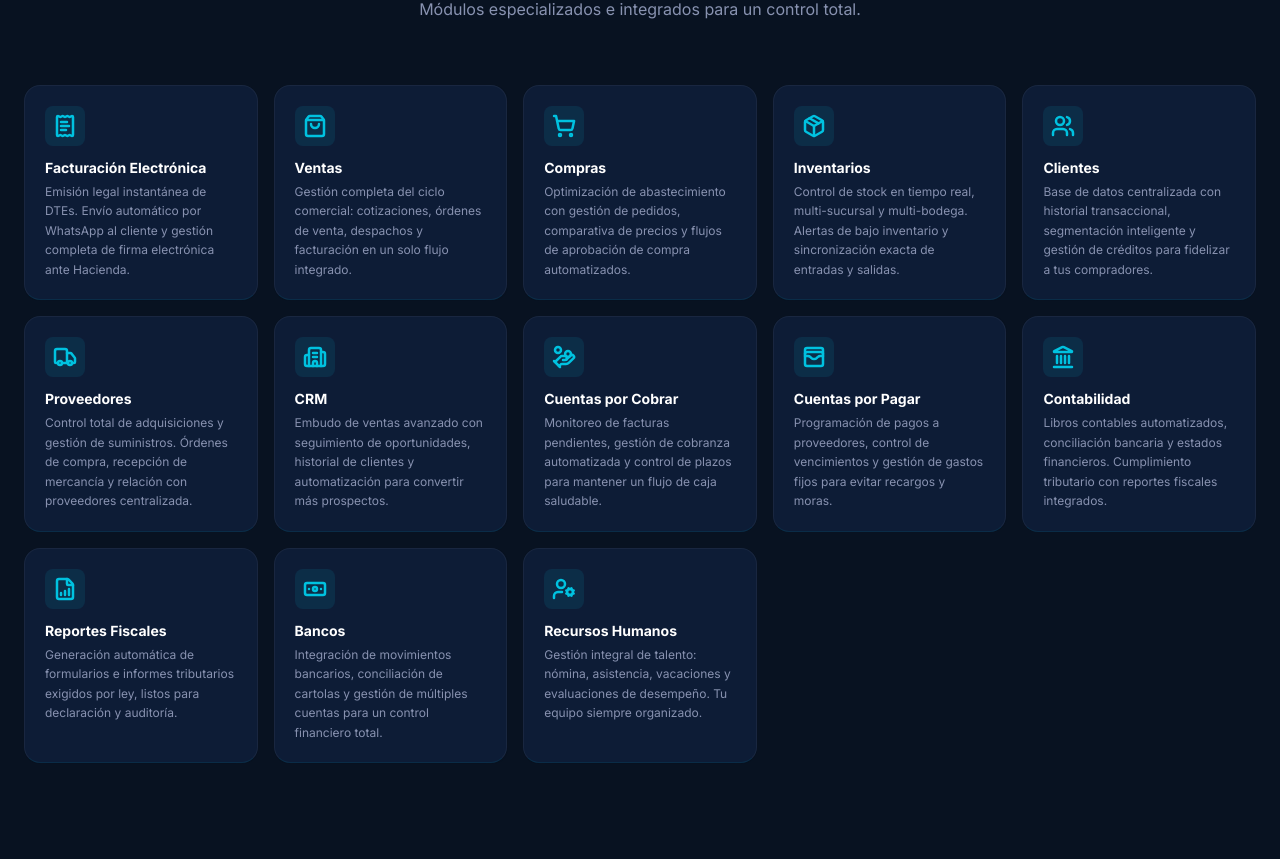
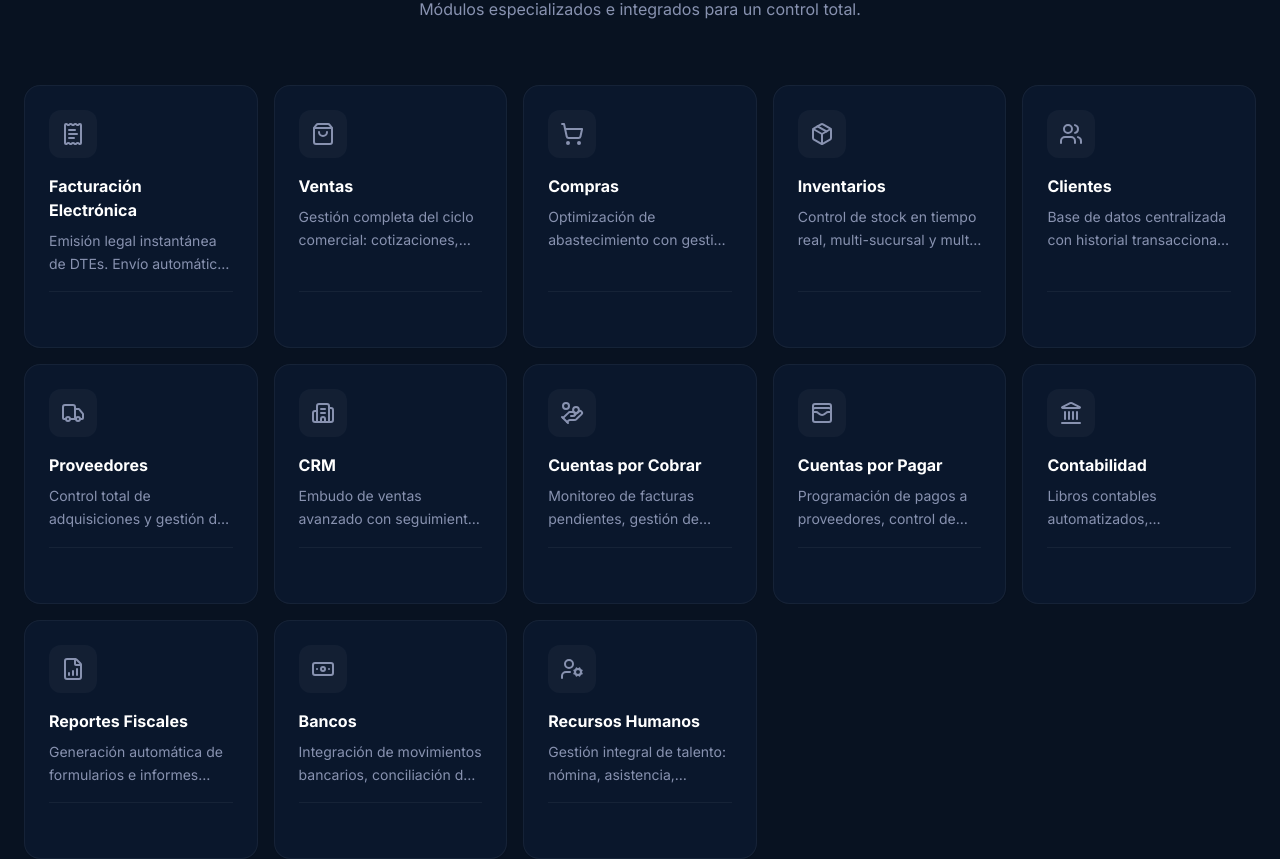
Before and after one commit to waf503/3land-web-site, a React (Vite) app: page / in a window 1280 px wide. Shown: the part 1120-1979 px from the top of the page. Built offline with nearby package versions, Linux system fonts and the light colour scheme.

Commit message:
feat Features improves in features presentation

```diff
--- a/src/components/common/FeatureCard.jsx
+++ b/src/components/common/FeatureCard.jsx
@@ -1,20 +1,74 @@
+import { useState } from 'react';
+import { ArrowRight } from 'lucide-react';
+import FeatureModal from './FeatureModal';
 
-export default function FeatureCard({ icon: Icon, title, desc }) {
+export default function FeatureCard({ icon: Icon, title, desc, color }) {
+    const [isOpen, setIsOpen] = useState(false);
+
+    // Sistema de temas heredado del CSS global
+    const themeClass = color === 'indigo' ? 'theme-indigo' : 'theme-primary';
+
     return (
-        <div className="glass p-5 rounded-2xl border border-white/5 hover:border-primary/40 transition-all group flex flex-col items-start h-full">
-            {/* Icon */}
-            <div className="p-2 rounded-lg bg-primary/10 mb-3 group-hover:scale-110 transition-transform duration-300">
-                {Icon && <Icon className="w-6 h-6 text-primary" strokeWidth={2.5} />}
+        <>
+            <div
+                onClick={() => setIsOpen(true)}
+                className={`
+                    ${themeClass} group relative flex flex-col items-start h-full p-6 rounded-2xl
+                    bg-navy-light/40 backdrop-blur-md border border-white/5
+                    /* Hover en Desktop */
+                    md:hover:border-[var(--solution-accent)]/40 md:hover:-translate-y-1
+                    /* Feedback táctil en Móvil */
+                    active:scale-[0.97] active:bg-[var(--solution-accent)]/5
+                    transition-all duration-300 cursor-pointer overflow-hidden
+                `}
+            >
+                {/* Glow de fondo en hover (Desktop) */}
+                <div className="absolute inset-0 bg-gradient-to-br from-[var(--solution-accent)]/5 via-transparent to-transparent opacity-0 md:group-hover:opacity-100 transition-opacity duration-500" />
+
+                {/* Icono con contenedor dinámico */}
+                <div className="relative p-3 rounded-xl bg-slate-800/50 mb-4 group-hover:bg-[var(--solution-accent)]/10 transition-all duration-300">
+                    {Icon && (
+                        <Icon
+                            className="w-6 h-6 text-slate-custom group-hover:text-[var(--solution-accent)] transition-colors"
+                            strokeWidth={2}
+                        />
+                    )}
+                </div>
+
+                {/* Título y Descripción con Clamping */}
+                <h3 className="font-bold text-base mb-2 text-white group-hover:text-[var(--solution-accent)] transition-colors">
+                    {title}
+                </h3>
+
+                <p className="text-sm text-slate-custom leading-relaxed line-clamp-2 mb-4">
+                    {desc}
+                </p>
+
+                {/* Footer de la Card: Indicador de interactividad */}
+                <div className="mt-auto pt-4 flex items-center justify-between w-full border-t border-white/5">
+                    <span className="text-[10px] font-black uppercase tracking-widest text-[var(--solution-accent)]
+                        /* Visible en móvil, animado en desktop */
+                        opacity-70 md:opacity-0 md:group-hover:opacity-100 md:group-hover:translate-x-1 transition-all">
+                        Ver Detalles
+                    </span>
+                    <ArrowRight size={14} className="text-[var(--solution-accent)] opacity-50 md:hidden" />
+                </div>
+
+                {/* Línea de acento inferior (Desktop) */}
+                <div className="absolute bottom-0 left-0 h-[2px] w-0 bg-[var(--solution-accent)] md:group-hover:w-full transition-all duration-500" />
             </div>
 
-            {/* Title */}
-            <h3 className="font-bold text-sm mb-1 text-white group-hover:text-primary transition-colors">
-                {title}
-            </h3>
-            {/* Desc */}
-            <p className="text-xs text-slate-custom leading-relaxed">
-                {desc}
-            </p>
-        </div>
+            {/* Renderizado Condicional del Modal */}
+            {isOpen && (
+                <FeatureModal
+                    isOpen={isOpen}
+                    onClose={() => setIsOpen(false)}
+                    title={title}
+                    desc={desc}
+                    icon={Icon}
+                    colorClass={themeClass}
+                />
+            )}
+        </>
     );
 }
--- /dev/null
+++ b/src/components/common/FeatureModal.jsx
@@ -0,0 +1,112 @@
+import { useEffect } from 'react';
+import { X, CheckCircle2, ArrowRight, ExternalLink } from 'lucide-react';
+
+export default function FeatureModal({ isOpen, onClose, title, desc, icon: Icon, colorClass }) {
+
+    useEffect(() => {
+        if (isOpen) document.body.style.overflow = 'hidden';
+        return () => { document.body.style.overflow = 'unset'; };
+    }, [isOpen]);
+
+    if (!isOpen) return null;
+
+    return (
+        <div className="fixed inset-0 z-[100] flex items-end md:items-center justify-center p-0 md:p-6">
+            {/* Overlay - Bloqueo total de fondo con desenfoque */}
+            <div
+                className="absolute inset-0 bg-slate-950/95 backdrop-blur-md animate-in fade-in duration-500"
+                onClick={onClose}
+            />
+
+            {/* CONTENEDOR DEL MODAL */}
+            <div className={`
+            ${colorClass} relative w-full max-w-6xl bg-navy-light
+            /* Móvil: Pantalla completa parcial con bordes redondeados arriba */
+            h-[92vh] md:h-auto rounded-t-[2.5rem] md:rounded-2xl
+            border border-white/10 shadow-[0_0_60px_rgba(0,0,0,0.8)]
+            flex flex-col md:flex-row overflow-hidden
+            /* Animación: Sube desde el fondo en móvil, zoom en desktop */
+            animate-in slide-in-from-bottom-full md:slide-in-from-bottom-0 md:zoom-in-95 duration-500`
+            }>
+
+                {/* COLUMNA DE TEXTO (Izquierda en Desktop / Abajo en Móvil) */}
+                <div className="flex-[0.9] p-8 md:p-14 flex flex-col order-2 md:order-1 overflow-y-auto custom-scrollbar">
+                    <div className="mb-auto">
+                        {/* Header del Modal */}
+                        <div className="flex items-center gap-3 mb-6 md:mb-10">
+                            <div className="p-3 rounded-xl bg-[var(--solution-accent)]/10 border border-[var(--solution-accent)]/20">
+                                {Icon && <Icon className="w-6 h-6 text-[var(--solution-accent)]" />}
+                            </div>
+                            <div className="hidden md:block h-px w-8 bg-white/10" />
+                            <span className="text-[10px] font-black text-[var(--solution-accent)] uppercase tracking-[0.3em]">
+                            Detalles del Módulo
+                        </span>
+                        </div>
+
+                        <h2 className="text-3xl md:text-5xl font-bold text-white mb-6 md:mb-8 tracking-tight leading-tight">
+                            {title}
+                        </h2>
+
+                        <p className="text-base md:text-lg text-slate-custom leading-relaxed mb-8 md:mb-12 max-w-md">
+                            {desc}
+                        </p>
+
+                    </div>
+
+                    {/* BOTONES DE ACCIÓN (Fijos al fondo) */}
+                    <div className="flex flex-col sm:flex-row gap-4 pt-8 border-t border-white/5 mt-auto">
+                        <button className="flex-1 group relative overflow-hidden py-4 rounded-xl bg-[var(--solution-accent)] text-background-dark font-black text-sm uppercase tracking-widest transition-all hover:shadow-[0_0_25px_rgba(var(--solution-accent),0.4)] hover:-translate-y-1 active:scale-95">
+                            <div className="relative z-10 flex items-center justify-center gap-2">
+                                Agendar Demo <ArrowRight size={18} className="group-hover:translate-x-1 transition-transform" />
+                            </div>
+                        </button>
+
+                        <button
+                            onClick={onClose}
+                            className="px-10 py-4 rounded-xl bg-white/5 text-white font-bold text-sm uppercase border border-white/10 hover:bg-white/10 hover:border-white/20 transition-all"
+                        >
+                            Cerrar
+                        </button>
+                    </div>
+                </div>
+
+                {/* COLUMNA VISUAL (Derecha en Desktop / Arriba en Móvil) */}
+                <div className="h-56 sm:h-72 md:h-auto md:flex-1 bg-slate-900/90 relative flex items-center justify-center p-8 lg:p-16 order-1 md:order-2 overflow-hidden border-b md:border-b-0 md:border-l border-white/5">
+                    {/* Botón Cerrar (X) - Posición absoluta según el dispositivo */}
+                    <button
+                        onClick={onClose}
+                        className="absolute top-6 right-6 z-50 p-2.5 rounded-full bg-black/40 backdrop-blur-md text-white/70 hover:text-white hover:scale-110 transition-all"
+                    >
+                        <X size={22} />
+                    </button>
+
+                    {/* Glow de fondo dinámico */}
+                    <div className="absolute w-[120%] h-[120%] bg-[var(--solution-accent)]/10 blur-[120px] rounded-full animate-pulse" />
+
+                    {/* MOCKUP DE INTERFAZ */}
+                    <div className="relative w-full aspect-video bg-[#0d1117] rounded-xl border border-white/10 shadow-[0_30px_60px_-15px_rgba(0,0,0,0.8)] overflow-hidden transform hover:scale-[1.03] transition-transform duration-700">
+                        <div className="bg-[#161b22] px-4 py-3 flex items-center justify-between border-b border-white/5">
+                            <div className="flex gap-2">
+                                <div className="w-2 h-2 rounded-full bg-red-500/20"></div>
+                                <div className="w-2 h-2 rounded-full bg-yellow-500/20"></div>
+                                <div className="w-2 h-2 rounded-full bg-green-500/20"></div>
+                            </div>
+                            <div className="flex items-center gap-2 opacity-20 hidden sm:flex">
+                                <span className="text-[9px] text-white font-mono uppercase tracking-widest">bilans.cloud/dashboard</span>
+                            </div>
+                        </div>
+
+                        <div className="h-full flex items-center justify-center bg-gradient-to-br from-transparent to-white/[0.02]">
+                            <div className="flex flex-col items-center">
+                                {Icon && <Icon size={64} strokeWidth={0.5} className="text-[var(--solution-accent)] opacity-20" />}
+                                <div className="mt-4 px-4 py-1 rounded border border-white/5 bg-white/5">
+                                    <span className="text-[8px] font-mono text-white/30 tracking-[0.4em]">PREVIEW_UNAVAILABLE</span>
+                                </div>
+                            </div>
+                        </div>
+                    </div>
+                </div>
+            </div>
+        </div>
+    );
+}
--- a/src/constants/featuresItems.jsx
+++ b/src/constants/featuresItems.jsx
@@ -19,51 +19,61 @@ export const FEATURES_ITEMS = [
         icon: ReceiptText,
         title: 'Facturación Electrónica',
         desc: 'Emisión legal instantánea de DTEs. Envío automático por WhatsApp al cliente y gestión completa de firma electrónica ante Hacienda.',
+        color:'primary'
     },
     {
         icon: ShoppingBag,
         title: 'Ventas',
         desc: 'Gestión completa del ciclo comercial: cotizaciones, órdenes de venta, despachos y facturación en un solo flujo integrado.',
+        color:'indigo'
     },
     {
         icon: ShoppingCart,
         title: 'Compras',
         desc: 'Optimización de abastecimiento con gestión de pedidos, comparativa de precios y flujos de aprobación de compra automatizados.',
+        color:'primary'
     },
     {
         icon: Package,
         title: 'Inventarios',
         desc: 'Control de stock en tiempo real, multi-sucursal y multi-bodega. Alertas de bajo inventario y sincronización exacta de entradas y salidas.',
+        color:'indigo'
     },
     {
         icon: Users,
         title: 'Clientes',
-        desc: 'Base de datos centralizada con historial transaccional, segmentación inteligente y gestión de créditos para fidelizar a tus compradores.'
+        desc: 'Base de datos centralizada con historial transaccional, segmentación inteligente y gestión de créditos para fidelizar a tus compradores.',
+        color:'primary'
     },
     {
         icon: Truck,
         title: 'Proveedores',
         desc: 'Control total de adquisiciones y gestión de suministros. Órdenes de compra, recepción de mercancía y relación con proveedores centralizada.',
+        color:'indigo'
     },
     {
         icon: Building2,
         title: 'CRM',
         desc: 'Embudo de ventas avanzado con seguimiento de oportunidades, historial de clientes y automatización para convertir más prospectos.',
+        color:'primary'
     },
     {
         icon: HandCoins,
         title: 'Cuentas por Cobrar',
-        desc: 'Monitoreo de facturas pendientes, gestión de cobranza automatizada y control de plazos para mantener un flujo de caja saludable.'
+        desc: 'Monitoreo de facturas pendientes, gestión de cobranza automatizada y control de plazos para mantener un flujo de caja saludable.',
+        color:'indigo'
     },
     {
         icon: WalletCards,
         title: 'Cuentas por Pagar',
-        desc: 'Programación de pagos a proveedores, control de vencimientos y gestión de gastos fijos para evitar recargos y moras.'
+        desc: 'Programación de pagos a proveedores, control de vencimientos y gestión de gastos fijos para evitar recargos y moras.',
+        color:'primary'
     },
     {
         icon: Landmark,
         title: 'Contabilidad',
         desc: 'Libros contables automatizados, conciliación bancaria y estados financieros. Cumplimiento tributario con reportes fiscales integrados.',
+        color:'indigo'
     },
     {
         icon: FileBarChart,
@@ -73,11 +83,13 @@ export const FEATURES_ITEMS = [
     {
         icon: Banknote,
         title: 'Bancos',
-        desc: 'Integración de movimientos bancarios, conciliación de cartolas y gestión de múltiples cuentas para un control financiero total.'
+        desc: 'Integración de movimientos bancarios, conciliación de cartolas y gestión de múltiples cuentas para un control financiero total.',
+        color:'primary'
     },
     {
         icon: UserCog,
         title: 'Recursos Humanos',
         desc: 'Gestión integral de talento: nómina, asistencia, vacaciones y evaluaciones de desempeño. Tu equipo siempre organizado.',
+        color:'indigo'
     }
 ]
--- a/src/sections/home/Features.jsx
+++ b/src/sections/home/Features.jsx
@@ -20,6 +20,7 @@ export default function Features() {
                             icon={feat.icon}
                             title={feat.title}
                             desc={feat.desc}
+                            color={feat.color}
                         />
                     ))}
                 </div>
```
